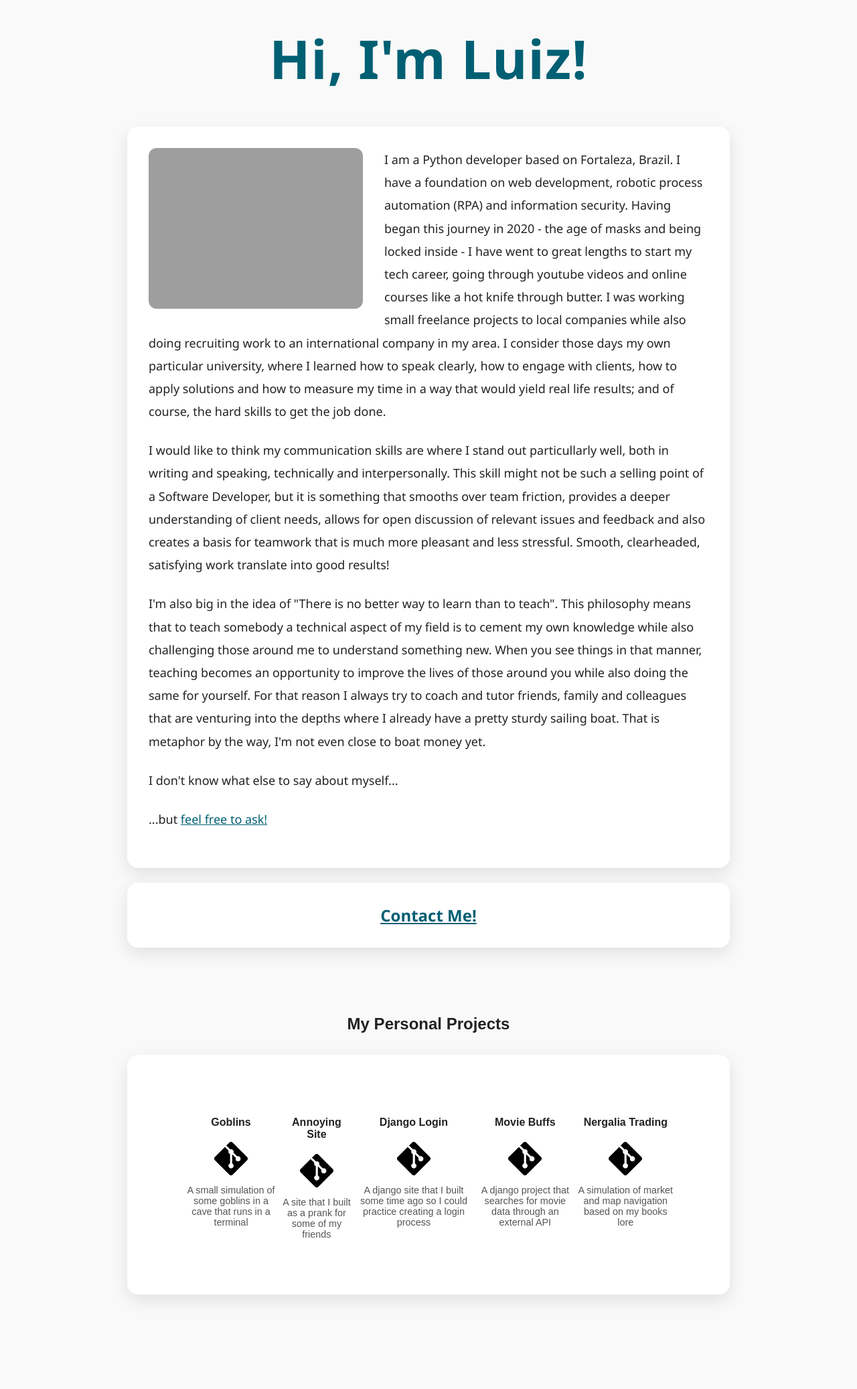
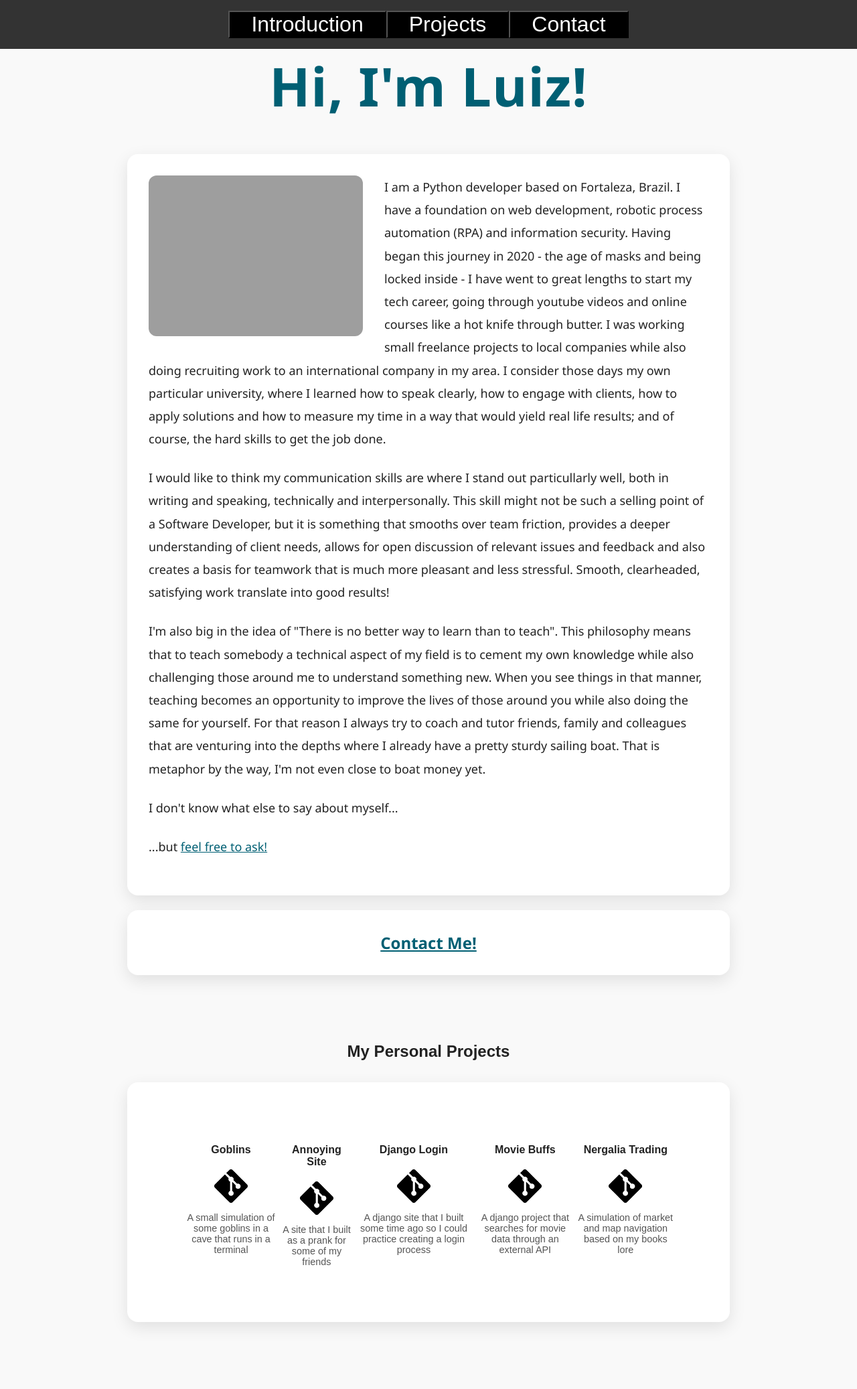
Before and after one commit to LuizGOCunha/my_landing_page, a Django app: page /engineer/ in a window 1280 px wide. Shown: the whole page at 67% size. Before the commit the page ends 1941 px from the top, so only its background shows below. Run offline with Django 5.2, Linux system fonts and the light colour scheme; grey boxes are pictures that could not be loaded.

Commit message:
Added a dashboard to it

```diff
--- a/engineer_page/static/eng_index_style.css
+++ b/engineer_page/static/eng_index_style.css
@@ -15,7 +15,29 @@
     font-family: 'Segoe UI', sans-serif;
     background-color: var(--bg);
     color: var(--text);
-    padding: 2rem;
+  }
+
+  .dashboard-button {
+    background-color: black;
+  }
+
+  #dashboard-nav {
+    display: flex;
+    justify-content: center;
+    background-color: #333;
+    padding: 1rem 0;
+  }
+
+  .dashboard-link {
+    color: #fff;
+    text-decoration: none;
+    margin: 0 2rem;
+    font-size: 2rem;
+    transition: color 0.3s ease;
+  }
+
+  .dashboard-link:hover {
+    color: #00bfff;
   }
 
   header {
--- a/engineer_page/templates/eng_index.html
+++ b/engineer_page/templates/eng_index.html
@@ -10,6 +10,19 @@
 
 </head>
 <body>
+
+  <nav id="dashboard-nav">
+    <button class="dashboard-button">
+      <a href="#introduction" class="dashboard-link">Introduction</a>
+    </button>
+    <button class="dashboard-button">
+      <a href="#projects" class="dashboard-link">Projects</a>
+    </button>
+    <button class="dashboard-button">
+      <a href="#contact" class="dashboard-link">Contact</a>
+    </button>
+  </nav>
+
   <header>
     <h1>Hi, I'm Luiz!</h1>
   </header>
```
